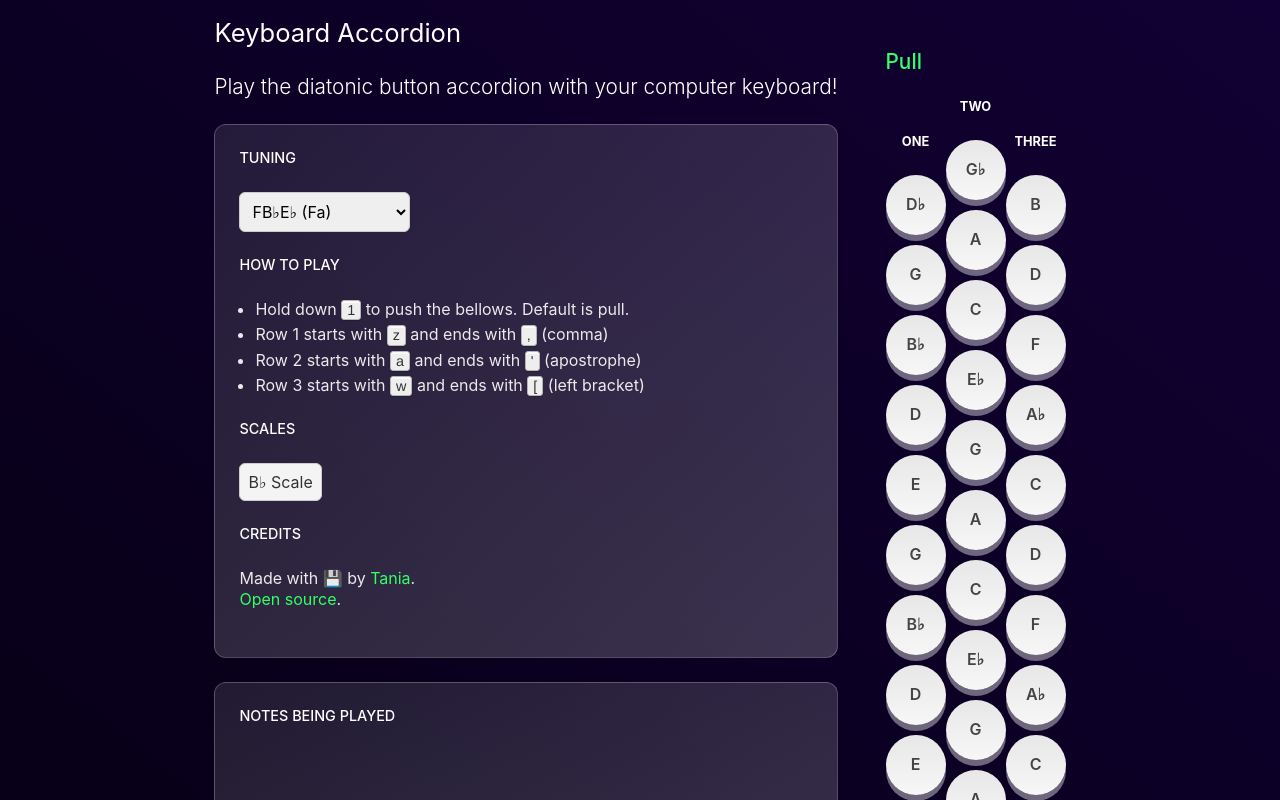
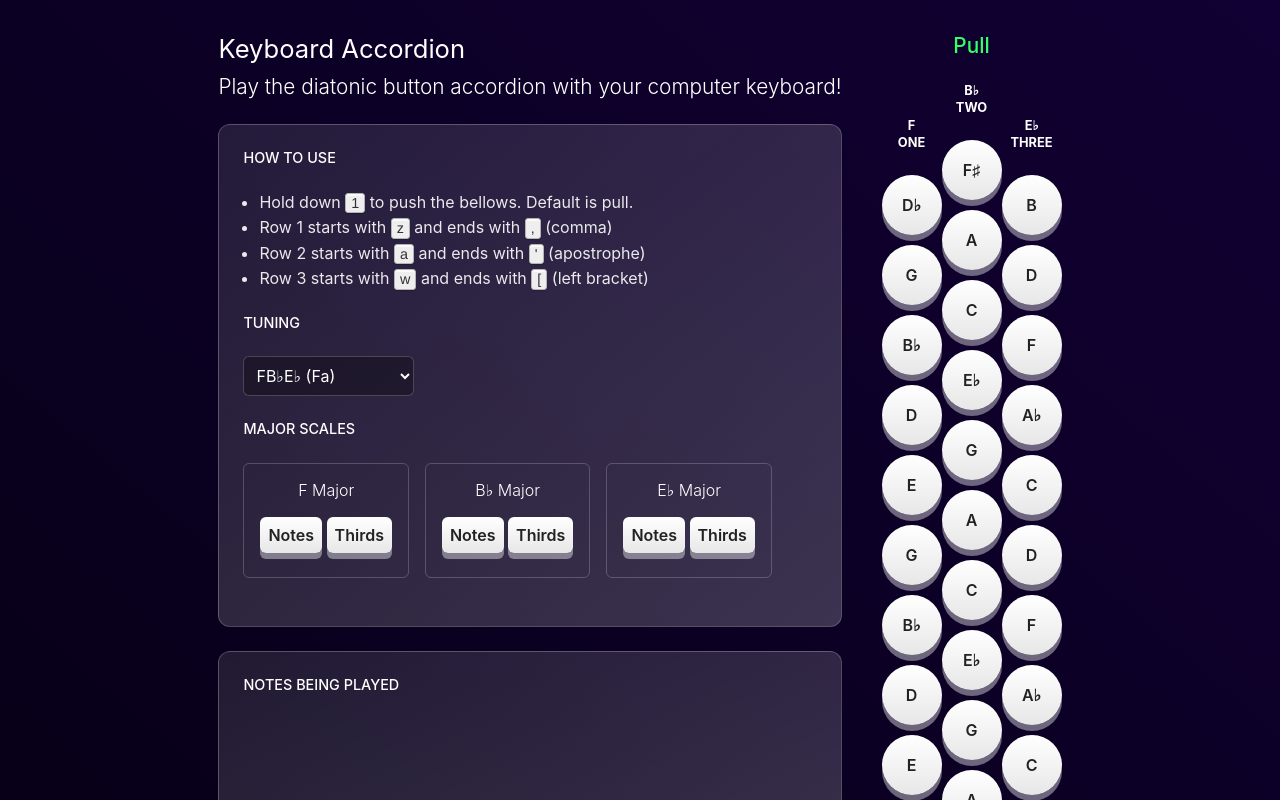
Before and after one commit to MMnemonic/accordion, a Svelte app: page / in a window 1280 px wide. Shown: the top 800 px of the page. Built offline with nearby package versions, Linux system fonts and the light colour scheme.

Commit message:
Add scales

```diff
--- a/public/global.css
+++ b/public/global.css
@@ -1,3 +1,8 @@
+:root {
+  --red: #f37272;
+  --green: #33ff66;
+}
+
 *,
 *::before,
 *::after {
@@ -25,7 +30,7 @@ body {
 }
 
 a {
-  color: #33ff66;
+  color: var(--green);
   text-decoration: none;
 }
 
@@ -50,9 +55,15 @@ textarea {
   font-size: inherit;
   -webkit-padding: 0.5rem 0;
   padding: 0.5rem;
-  margin: 0 0 1.5rem 0;
+  margin: 0 0 0.5rem 0;
   border: 1px solid #ccc;
   border-radius: 6px;
+}
+
+input,
+select,
+textarea {
+  margin-bottom: 1.5rem;
 }
 
 input:disabled {
@@ -60,18 +71,22 @@ input:disabled {
 }
 
 button {
-  color: #333;
-  background-color: #f4f4f4;
+  border: none;
+  background: linear-gradient(to bottom, white, #e7e7e7);
+  box-shadow: 0px 6px rgba(255, 255, 255, 0.4);
+  color: #222;
+  cursor: pointer;
+  font-weight: 600;
 }
 
 button:hover {
-  cursor: pointer;
-  background-color: #e0e0e0;
+  background: white;
+  box-shadow: 0px 6px rgba(255, 255, 255, 0.3);
 }
 
 button:active {
-  background-color: #d0d0d0;
-  border-color: #777;
+  background: linear-gradient(to bottom, var(--green), #56ea7b);
+  box-shadow: 0px 6px rgba(255, 255, 255, 0.2);
 }
 
 button:disabled {
@@ -80,6 +95,17 @@ button:disabled {
 
 button:not(:disabled):active {
   background-color: #ddd;
+}
+
+select {
+  background: rgba(0, 0, 0, 0.3);
+  color: white;
+  border-color: rgba(255, 255, 255, 0.2);
+}
+
+select:focus {
+  outline: none;
+  border: 1px solid var(--green);
 }
 
 small {
@@ -117,7 +143,7 @@ li {
 
 main {
   margin: 0 auto;
-  max-width: 900px;
+  max-width: 1200px;
 }
 
 h1,
@@ -132,6 +158,7 @@ h4 {
 h1 {
   font-size: 1.6rem;
   font-weight: 400;
+  margin-bottom: 0.5rem;
 }
 
 h2 {
@@ -164,19 +191,19 @@ h4 {
 .layout {
   display: flex;
   flex-direction: column;
+  padding: 2rem 1rem 1rem;
+}
+
+footer {
+  padding: 1rem;
 }
 
 @media screen and (min-width: 600px) {
   .layout {
     flex-direction: row;
     justify-content: space-between;
-    gap: 1rem;
+    gap: 2.5rem;
   }
-}
-
-.keyboard-side,
-.information-side {
-  padding: 1rem;
 }
 
 .keyboard-side {
@@ -216,23 +243,30 @@ h4 {
   height: 60px;
   width: 60px;
   margin-bottom: 10px;
-  background: linear-gradient(to top, #f7f7f7, #e7e7e7);
+  background: linear-gradient(to bottom, white, #e7e7e7);
   box-shadow: 0px 6px rgba(255, 255, 255, 0.4);
-  color: #444;
+  color: #222;
   font-weight: 600;
   cursor: pointer;
 }
 
 .circle:hover {
-  background: linear-gradient(to bottom, #cac8c8, #e7e7e7);
+  background: white;
   box-shadow: 0px 6px rgba(255, 255, 255, 0.3);
   cursor: pointer;
 }
 
-.circle:active,
-.circle.active {
-  background: linear-gradient(to bottom, #33ff66, #56ea7b);
+.circle.pull:active,
+.circle.pull.active {
+  background: linear-gradient(to bottom, var(--green), #56ea7b);
   box-shadow: 0px 6px rgba(255, 255, 255, 0.2);
+}
+
+.circle.push:active,
+.circle.push.active {
+  background: linear-gradient(to bottom, var(--red), #f15050);
+  box-shadow: 0px 6px rgba(255, 255, 255, 0.2);
+  color: white;
 }
 
 .currently-playing {
@@ -268,11 +302,40 @@ h4 {
 
 h2.direction {
   align-items: center;
-  justify-items: center;
+  justify-content: center;
   text-align: center;
-  color: #33ff66;
   text-transform: capitalize;
   font-weight: 500;
+}
+
+h2.direction.pull {
+  color: var(--green);
+}
+
+h2.direction.push {
+  color: var(--red);
+}
+
+.scales {
+  display: flex;
+  gap: 1rem;
+  margin-bottom: 1.5rem;
+}
+
+.scale {
+  display: flex;
+  flex-direction: column;
+  padding: 1rem;
+  border-radius: 6px;
+  border: 1px solid rgba(255, 255, 255, 0.2);
+}
+
+.scale h4 {
+  text-align: center;
+  font-size: 1rem;
+  text-transform: none;
+  font-weight: 300;
+  margin-bottom: 1rem;
 }
 
 .desktop-only {
--- a/src/App.svelte
+++ b/src/App.svelte
@@ -1,9 +1,14 @@
 <script>
-  import { keyMap, layout, buttonIdMap, rows, toggleBellows, BbScale } from './data.js'
-
-  function sleep(ms) {
-    return new Promise((resolve) => setTimeout(resolve, ms))
-  }
+  import {
+    keyMap,
+    sleep,
+    layout,
+    buttonIdMap,
+    rows,
+    rowTones,
+    toggleBellows,
+    scales,
+  } from './data.js'
 
   // Audio
   const audio = new (window.AudioContext || window.webkitAudioContext)()
@@ -13,7 +18,12 @@
 
   // State
   let direction = 'pull'
+  let tuning = 'FBE'
   let activeButtonIdMap = {}
+
+  function handleChangeTuning(e) {
+    tuning = e.target.value
+  }
 
   // Handlers
   function playTone(id) {
@@ -57,6 +67,7 @@
   }
 
   function updateActiveButtonMap(id) {
+    console.log(id)
     if (!activeButtonIdMap[id]) {
       const { oscillator } = playTone(id)
 
@@ -126,7 +137,7 @@
       }
     }
 
-    await sleep(500)
+    await sleep(600)
 
     for (const id of idSet) {
       stopTone(id)
@@ -137,12 +148,12 @@
     }
   }
 
-  const playBbScale = async () => {
-    const reverse = [...BbScale].reverse()
+  const playScale = (scale, type) => async () => {
+    const reverse = [...scales[scale][type]].reverse()
     reverse.shift()
-    const BbScaleBackwards = [...BbScale, ...reverse]
+    const scaleBackAndForth = [...scales[scale][type], ...reverse]
 
-    for (const idSet of BbScaleBackwards) {
+    for (const idSet of scaleBackAndForth) {
       await playNotesInScale(idSet)
     }
   }
@@ -158,20 +169,10 @@
     <div class="information-side">
       <h1>Keyboard Accordion</h1>
       <h2>Play the diatonic button accordion with your computer keyboard!</h2>
+
       <div class="information">
-        <div class="flex">
-          <div>
-            <h3>Tuning</h3>
-            <select>
-              <option value="fbe" selected><h2>FB♭E♭ (Fa)</h2></option>
-              <option value="gcf" disabled><h2>GCF (Sol) Not yet</h2></option>
-              <option value="gcf" disabled><h2>EAD (Mi) Not yet</h2></option>
-            </select>
-          </div>
-        </div>
-
         <div>
-          <h3>How to play</h3>
+          <h3>How to use</h3>
           <ul>
             <li>Hold down <kbd>1</kbd> to push the bellows. Default is pull.</li>
             <li>Row 1 starts with <kbd>z</kbd> and ends with <kbd>,</kbd> (comma)</li>
@@ -180,17 +181,42 @@
           </ul>
         </div>
 
-        <div>
-          <h3>Scales</h3>
-          <button on:click={playBbScale}>B♭ Scale</button>
+        <div class="flex">
+          <div>
+            <h3>Tuning</h3>
+            <select on:click={handleChangeTuning}>
+              <option value="FBE" selected><h2>FB♭E♭ (Fa)</h2></option>
+              <option value="GCF" disabled><h2>GCF (Sol) Not yet</h2></option>
+              <option value="EAD" disabled><h2>EAD (Mi) Not yet</h2></option>
+            </select>
+          </div>
         </div>
 
         <div>
-          <h3>Credits</h3>
-          <p>
-            Made with 💾 by <a href="https://tania.dev" target="_blank">Tania</a>.<br />
-            <a href="https://github.com/taniarascia/accordion" target="_blank">Open source</a>.
-          </p>
+          <h3>Major Scales</h3>
+          <div class="scales">
+            <div class="scale">
+              <h4>F Major</h4>
+              <div>
+                <button on:click={playScale('F', 'notes')}>Notes</button>
+                <button on:click={playScale('F', 'thirds')}>Thirds</button>
+              </div>
+            </div>
+            <div class="scale">
+              <h4>B♭ Major</h4>
+              <div>
+                <button on:click={playScale('Bb', 'notes')}>Notes</button>
+                <button on:click={playScale('Bb', 'thirds')}>Thirds</button>
+              </div>
+            </div>
+            <div class="scale">
+              <h4>E♭ Major</h4>
+              <div>
+                <button on:click={playScale('Eb', 'notes')}>Notes</button>
+                <button on:click={playScale('Eb', 'thirds')}>Thirds</button>
+              </div>
+            </div>
+          </div>
         </div>
       </div>
 
@@ -213,14 +239,14 @@
       <div class="mobile-only">
         <div class="banner">This app is only available on a desktop!</div>
       </div>
-      <h2 class="desktop-only direction">{direction}</h2>
+      <h2 class="desktop-only direction {direction}">{direction}</h2>
       <div class="desktop-only accordion-layout">
         {#each rows as row}
           <div class="row {row}">
-            <h4>{row}</h4>
+            <h4>{rowTones[tuning][row]}<br />{row}</h4>
             {#each layout[row].filter(({ id }) => id.includes(direction)) as button}
               <div
-                class={`circle ${activeButtonIdMap[button.id] ? 'active' : ''}`}
+                class={`circle ${activeButtonIdMap[button.id] ? 'active' : ''} ${direction} `}
                 id={button.id}
                 on:mousedown={handleClickNote(button.id)}
               >
@@ -236,4 +262,11 @@
       </div>
     </div>
   </div>
+
+  <footer>
+    <p>
+      Made with 💾 by <a href="https://tania.dev" target="_blank">Tania</a>.<br />
+      <a href="https://github.com/taniarascia/accordion" target="_blank">Open source</a>.
+    </p>
+  </footer>
 </main>
--- a/src/data.js
+++ b/src/data.js
@@ -1,3 +1,7 @@
+export function sleep(ms) {
+  return new Promise((resolve) => setTimeout(resolve, ms))
+}
+
 // Map computer keys to accordion button layout
 export const keyMap = {
   z: { row: 1, column: 1 },
@@ -76,7 +80,7 @@ export const one = [
 
 export const two = [
   // Pull
-  { id: '2-1-pull', name: 'G♭', frequency: tone.Gb[4] },
+  { id: '2-1-pull', name: 'F♯', frequency: tone.Gb[4] },
   { id: '2-2-pull', name: 'A', frequency: tone.A[3] },
   { id: '2-3-pull', name: 'C', frequency: tone.C[4] },
   { id: '2-4-pull', name: 'E♭', frequency: tone.Eb[4] },
@@ -127,7 +131,41 @@ export const three = [
 ]
 
 // Scales
-export const BbScale = [
+export const scales = {
+  F: {
+    notes: [
+      ['3-3-pull'],
+      ['1-6-pull'],
+      ['2-6-pull'],
+      ['1-7-pull'],
+      ['2-7-pull'],
+      ['3-6-pull'],
+      ['1-9-pull'],
+      ['3-7-pull'],
+    ],
+    thirds: [
+      ['2-6-pull', '3-3-pull'],
+      ['1-6-pull', '1-7-pull'],
+      ['2-6-pull', '2-7-pull'],
+      ['1-7-pull', '1-8-pull'],
+      ['1-9-pull', '2-7-pull'],
+      ['3-7-pull', '3-6-pull'],
+      ['1-9-pull', '1-10-pull'],
+      ['2-10-pull', '3-7-pull'],
+    ],
+  },
+  Bb: {
+    notes: [
+      ['1-3-pull'],
+      ['2-3-pull'],
+      ['3-2-pull'],
+      ['2-4-pull'],
+      ['3-3-pull'],
+      ['1-6-pull'],
+      ['2-6-pull'],
+      ['1-7-pull'],
+    ],
+    thirds: [
       ['1-3-pull', '1-4-pull'],
       ['2-3-pull', '2-4-pull'],
       ['3-2-pull', '3-3-pull'],
@@ -136,7 +174,31 @@ export const BbScale = [
       ['1-6-pull', '1-7-pull'],
       ['2-6-pull', '2-7-pull'],
       ['1-7-pull', '1-8-pull'],
-]
+    ],
+  },
+  Eb: {
+    notes: [
+      ['2-4-pull'],
+      ['3-3-pull'],
+      ['2-5-pull'],
+      ['3-4-pull'],
+      ['1-7-pull'],
+      ['2-7-pull'],
+      ['3-6-pull'],
+      ['2-8-pull'],
+    ],
+    thirds: [
+      ['2-5-pull', '2-4-pull'],
+      ['3-3-pull', '3-4-pull'],
+      ['2-5-pull', '1-7-pull'],
+      ['3-4-pull', '3-5-pull'],
+      ['1-7-pull', '1-8-pull'],
+      ['2-7-pull', '2-8-pull'],
+      ['3-6-pull', '3-7-pull'],
+      ['2-8-pull', '2-9-pull'],
+    ],
+  },
+}
 
 export const layout = { one, two, three }
 export const buttonIdMap = [...one, ...two, ...three].reduce((acc, value) => {
@@ -144,5 +206,6 @@ export const buttonIdMap = [...one, ...two, ...three].reduce((acc, value) => {
 }, {})
 
 export const rowMap = { 1: 'one', 2: 'two', 3: 'three' }
+export const rowTones = { FBE: { one: 'F', two: 'B♭', three: 'E♭' } }
 export const rows = Object.values(rowMap)
 export const toggleBellows = '1'
```
Also changed, not shown: 3 other files (tests, documents, lock files or other folders). Lines whose indentation alone changed are shown as unchanged.
